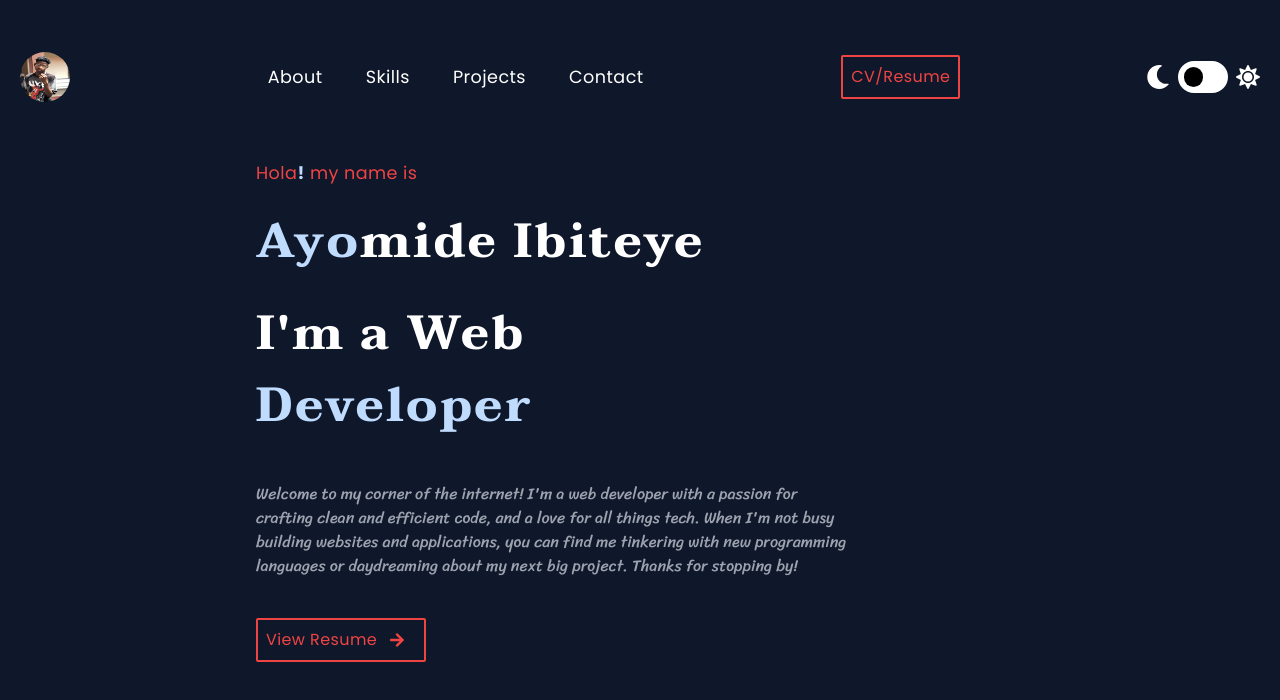
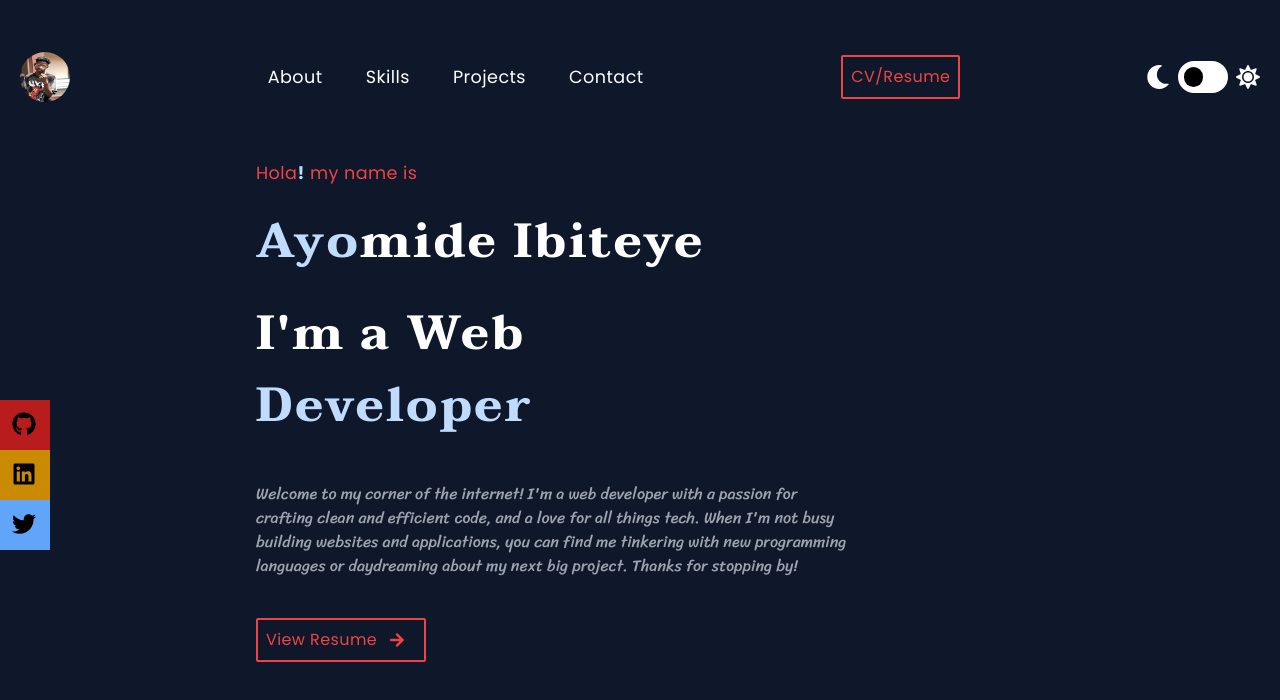
Before and after one commit to Ay7ot/portfolio-v1, a React (Vite) app: page / in a window 1280 px wide. Shown: the top 700 px of the page. Built offline with nearby package versions, Linux system fonts and the light colour scheme.

Commit message:
SideLinks Added

```diff
--- a/src/App.jsx
+++ b/src/App.jsx
@@ -7,6 +7,7 @@ import MySkills from "./Components/MySkills"
 import Projects from "./Components/Projects"
 import Contact from "./Components/Contact"
 import useWindowDimensions from "./windowDimensions"
+import SideLinks from "./Components/SideLinks"
 
 function App() {
 
@@ -32,6 +33,7 @@ function App() {
           <MySkills isLightMode={isLightMode} />
           <Projects isLightMode={isLightMode} width={width}/>
           <Contact isLightMode={isLightMode} />
+         {width >= 1024 &&  <SideLinks />}
         </div>
       }
     </div>
--- /dev/null
+++ b/src/Components/SideLinks.jsx
@@ -0,0 +1,12 @@
+import React from 'react'
+import { FaGithub, FaTwitter, FaLinkedin } from 'react-icons/fa'
+
+export default function SideLinks() {
+  return (
+    <div className='fixed left-0 top-[400px] flex flex-col items-center text-center'>
+        <a href='https://github.com/Ay7ot' className='p-3 text-black hover:text-white bg-red-700 w-[50px] h-[50px] text-[1.5rem] text-center'><i><FaGithub /></i></a>
+        <a href='https://www.linkedin.com/in/ayomide-ibiteye-b124b823b/' className='p-3 text-black hover:text-white bg-yellow-600 w-[50px] h-[50px] text-[1.5rem]'><FaLinkedin /></a>
+        <a href='https://twitter.com/Ay7ot' className='p-3 text-black hover:text-white bg-blue-400 w-[50px] h-[50px] text-[1.5rem]'><FaTwitter /></a>
+    </div>
+  )
+}
```
